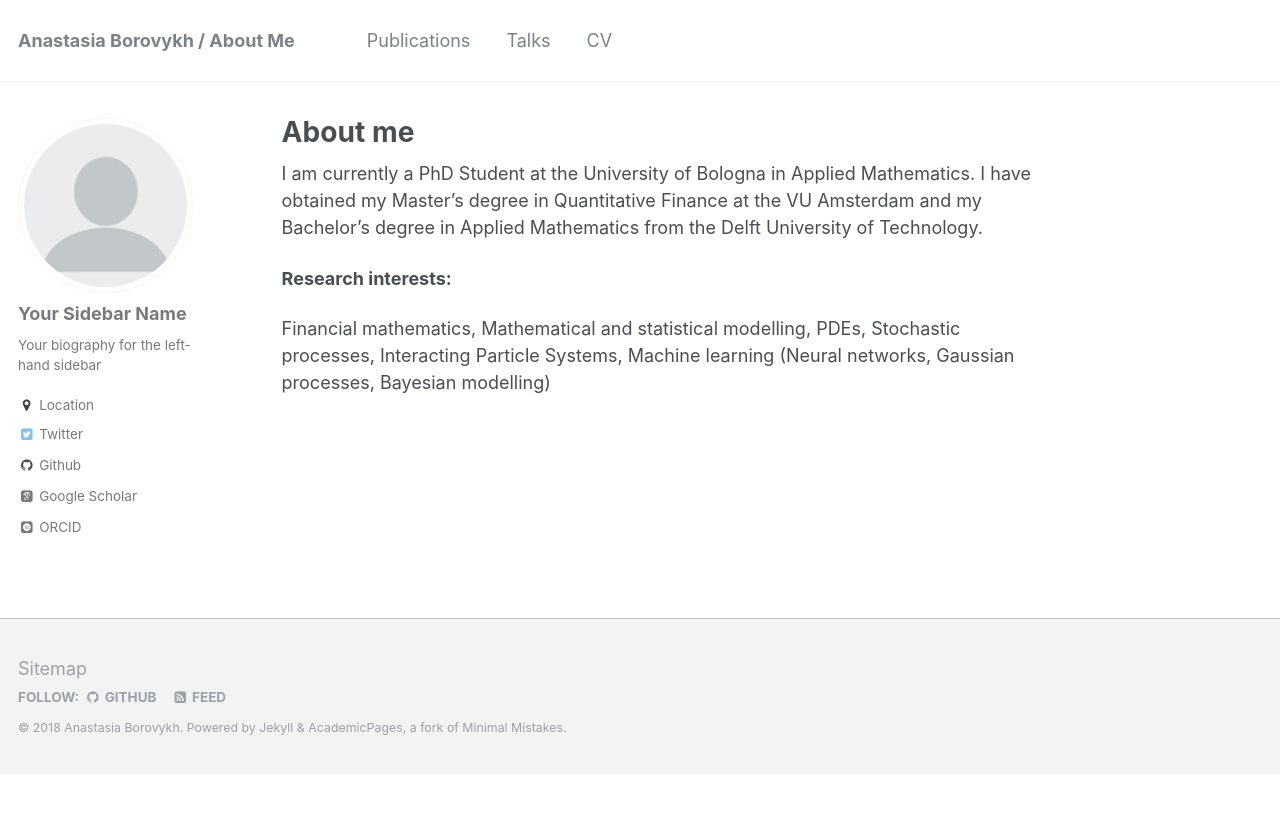
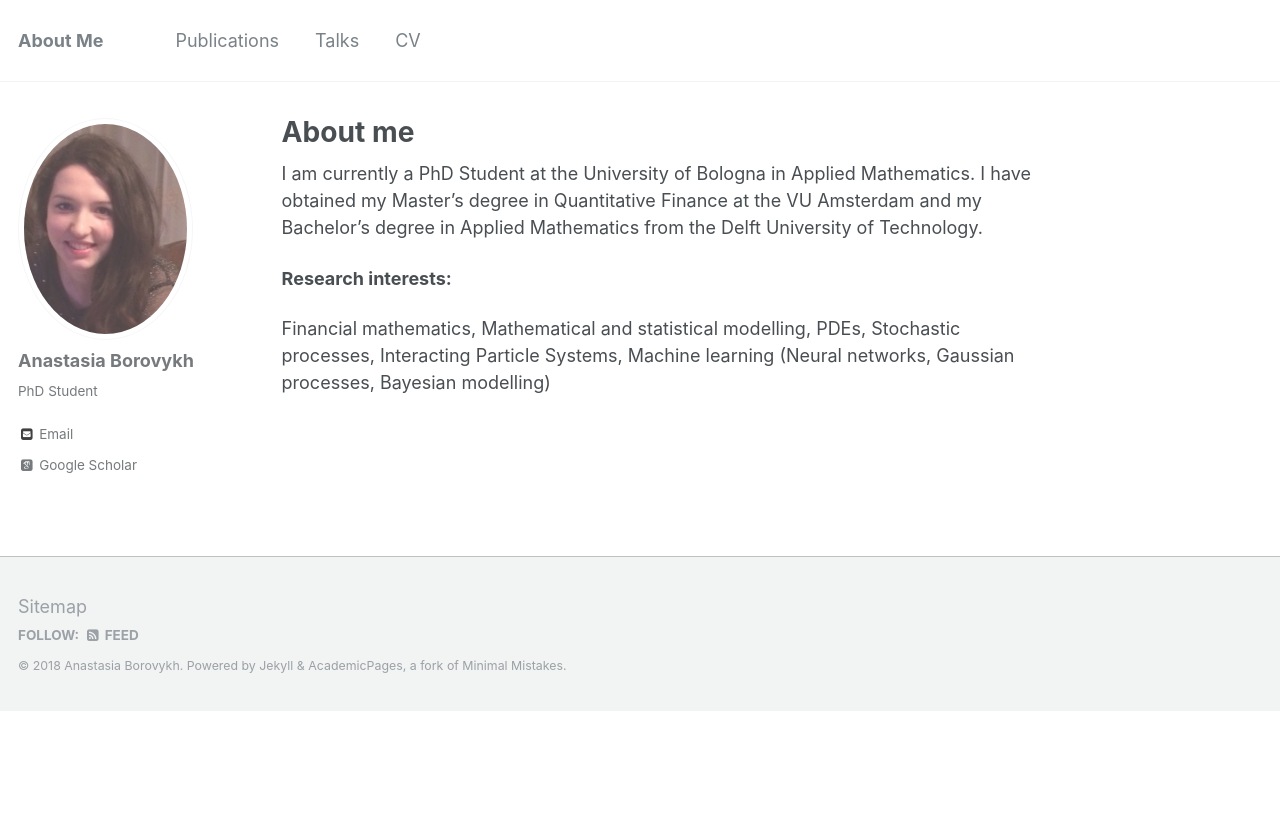
Before and after one commit to aib93/aib93.github.io, a Jekyll site: the page built from _pages/about.md, in a window 1280 px wide. Shown: the top 813 px of the page. Built offline with Jekyll 4.4.1, drawn with Linux system fonts in a browser that asks for light colours; some web fonts are replaced.

Commit message:
Initial commit

```diff
--- a/_config.yml
+++ b/_config.yml
@@ -7,13 +7,13 @@
 
 # Site Settings
 locale                   : "en-US"
-title                    : "Anastasia Borovykh / About Me"
+title                    : "About Me"
 title_separator          : "-"
 name                     : &name "Anastasia Borovykh"
-description              : &description "PhD Student"
-url                      : https://academicpages.github.io # the base hostname & protocol for your site e.g. "https://mmistakes.github.io"
+description              : &description ""
+url                      : https://aib93.github.io # the base hostname & protocol for your site e.g. "https://mmistakes.github.io"
 baseurl                  : "" # the subpath of your site, e.g. "/blog"
-repository               : "academicpages/academicpages.github.io"
+repository               : ""
 teaser                   :  # filename of teaser fallback teaser image placed in /images/, .e.g. "500x300.png"
 breadcrumbs              : false # true, false (default)
 words_per_minute         : 160
@@ -55,7 +55,7 @@ yandex_site_verification :
 
 # Social Sharing
 twitter:
-  username               : &twitter
+  username               :
 facebook:
   username               :
   app_id                 :
@@ -78,13 +78,13 @@ analytics:
 
 # Site Author
 author:
-  name             : "Your Sidebar Name"
-  avatar           : "profile.png"
-  bio              : "Your biography for the left-hand sidebar"
-  location         : "Location"
+  name             : "Anastasia Borovykh"
+  avatar           : "foto.png"
+  bio              : "PhD Student"
+  location         :
   employer         :
-  googlescholar    : "http://yourfullgooglescholarurl.com"
-  email            :
+  googlescholar    : "https://scholar.google.it/citations?user=6y1FmgQAAAAJ&hl=it&oi=ao"
+  email            : "borovykh_a@hotmail.com"
   uri              :
   bitbucket        :
   codepen          :
@@ -92,19 +92,19 @@ author:
   flickr           :
   facebook         :
   foursquare       :
-  github           : "academicpages"
+  github           :
   google_plus      :
   keybase          :
   instagram        :
   lastfm           :
   linkedin         :
-  orcid            : "http://orcid.org/yourorcidurl"
+  orcid            :
   pinterest        :
   soundcloud       :
   stackoverflow    : # http://stackoverflow.com/users/123456/username
   steam            :
   tumblr           :
-  twitter          : "replacethistwitterhandle"
+  twitter          :
   vine             :
   weibo            :
   xing             :
```
